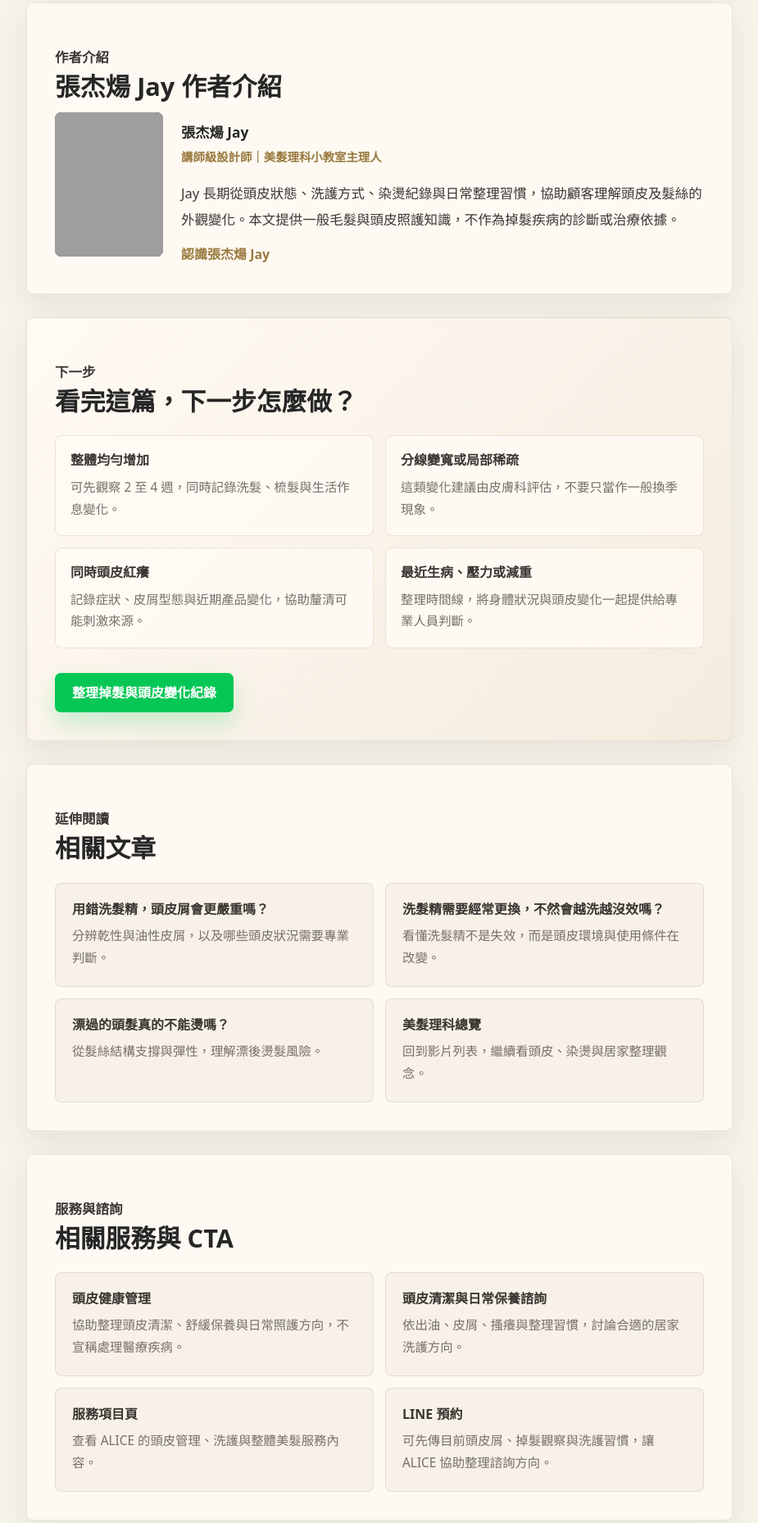
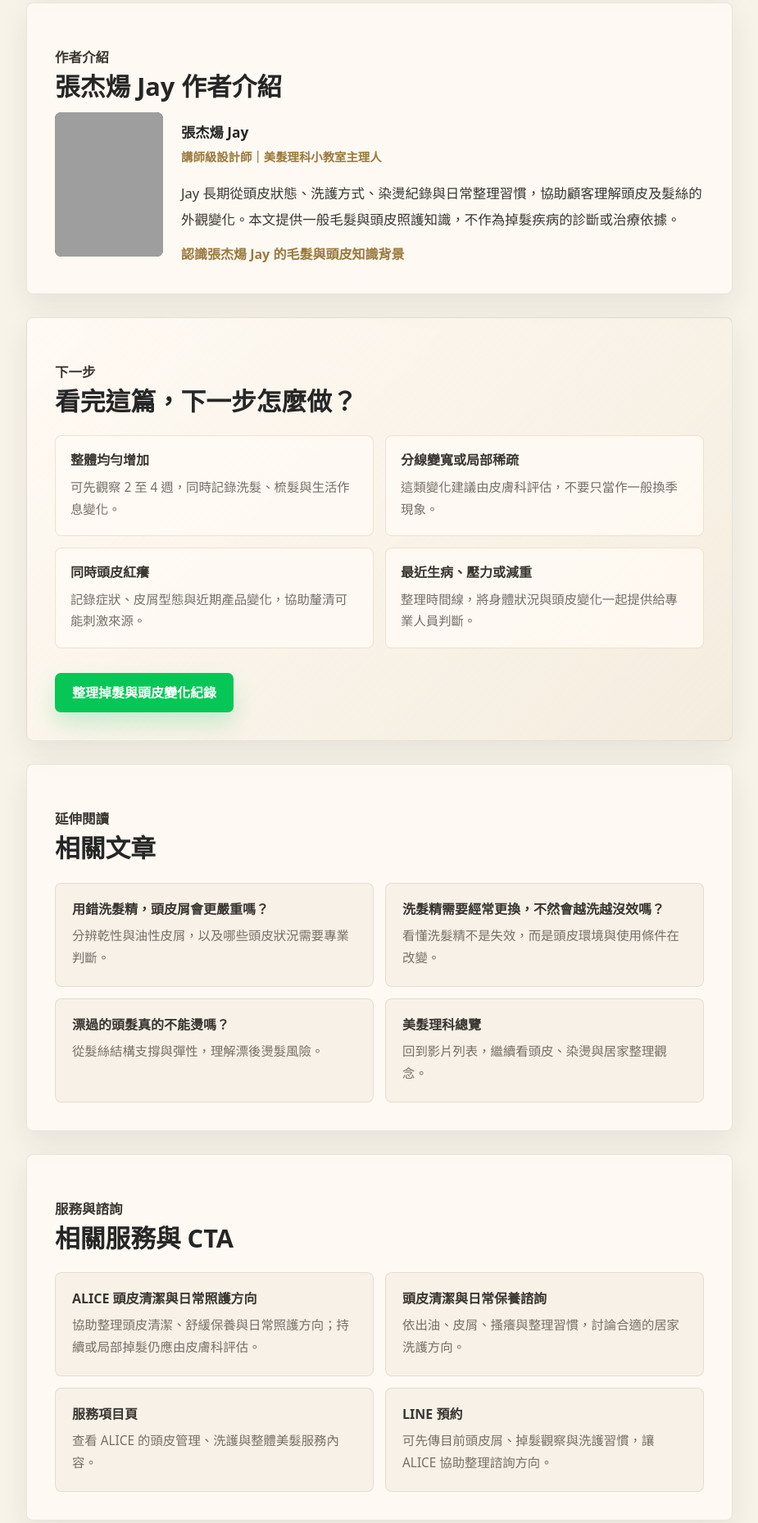
Before and after one commit to jaypenny-couple/-, a plain HTML site: page hair-science/seasonal-hair-shedding-dandruff.html in a window 1280 px wide. Shown: the part 8010-9868 px from the top of the page at 82% size, without its empty margins (18-943 px from the left). Drawn offline with Linux system fonts and the light colour scheme; grey boxes are pictures that could not be loaded.

Commit message:
SEO: refine internal links for seasonal-hair-shedding-dandruff.html

```diff
--- a/hair-science/seasonal-hair-shedding-dandruff.html
+++ b/hair-science/seasonal-hair-shedding-dandruff.html
@@ -318,7 +318,7 @@
                 <h3><a href="../designers/jay-chang.html" rel="author">張杰煬 Jay</a></h3>
                 <span class="role">講師級設計師｜美髮理科小教室主理人</span>
                 <p>Jay 長期從頭皮狀態、洗護方式、染燙紀錄與日常整理習慣，協助顧客理解頭皮及髮絲的外觀變化。本文提供一般毛髮與頭皮照護知識，不作為掉髮疾病的診斷或治療依據。</p>
-                <a class="article-link-arrow" href="../designers/jay-chang.html" rel="author">認識張杰煬 Jay</a>
+                <a class="article-link-arrow" href="../designers/jay-chang.html" rel="author">認識張杰煬 Jay 的毛髮與頭皮知識背景</a>
               </div>
             </div>
           </section>
@@ -350,7 +350,7 @@
             <p class="section-kicker">服務與諮詢</p>
             <h2>相關服務與 CTA</h2>
             <div class="related-grid">
-              <a class="mini-card" href="../services.html#scalp" data-track-event="hair_science_related_click" data-track-title="頭皮健康管理" data-track-slug="services-scalp" data-track-category="scalp" data-track-position="related-seasonal-hair-shedding-dandruff-1"><strong>頭皮健康管理</strong><p>協助整理頭皮清潔、舒緩保養與日常照護方向，不宣稱處理醫療疾病。</p></a>
+              <a class="mini-card" href="../services.html#scalp" data-track-event="hair_science_related_click" data-track-title="頭皮健康管理" data-track-slug="services-scalp" data-track-category="scalp" data-track-position="related-seasonal-hair-shedding-dandruff-1"><strong>ALICE 頭皮清潔與日常照護方向</strong><p>協助整理頭皮清潔、舒緩保養與日常照護方向；持續或局部掉髮仍應由皮膚科評估。</p></a>
               <a class="mini-card" href="../services.html#scalp" data-track-event="hair_science_related_click" data-track-title="頭皮清潔與日常保養諮詢" data-track-slug="services-scalp" data-track-category="scalp" data-track-position="related-seasonal-hair-shedding-dandruff-2"><strong>頭皮清潔與日常保養諮詢</strong><p>依出油、皮屑、搔癢與整理習慣，討論合適的居家洗護方向。</p></a>
               <a class="mini-card" href="../services.html" data-track-event="hair_science_related_click" data-track-title="服務項目頁" data-track-slug="services" data-track-category="related" data-track-position="related-seasonal-hair-shedding-dandruff-3"><strong>服務項目頁</strong><p>查看 ALICE 的頭皮管理、洗護與整體美髮服務內容。</p></a>
               <a class="mini-card" href="https://page.line.me/tqv5483y" target="_blank" rel="noopener" data-track-event="hair_science_related_click" data-track-title="LINE 預約" data-track-slug="line" data-track-category="conversion" data-track-position="related-seasonal-hair-shedding-dandruff-4"><strong>LINE 預約</strong><p>可先傳目前頭皮屑、掉髮觀察與洗護習慣，讓 ALICE 協助整理諮詢方向。</p></a>
```
